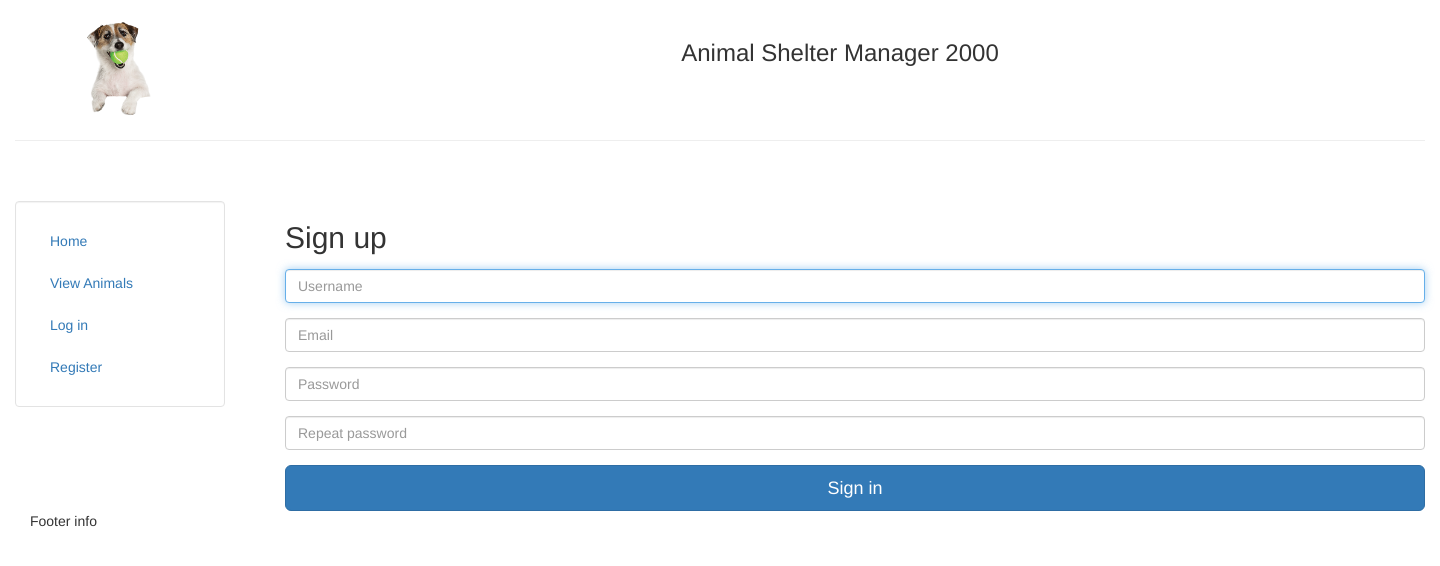
After one commit to sayard/AnimalShelter, a Django app: page /register/ in a window 1440 px wide. The commit adds this page. Shown: the top 566 px of the page. Run offline with Django 3.2, Linux system fonts and the light colour scheme; some libraries are stand-ins or nearby versions.

Commit message:
added registration form

```diff
--- a/animal_shelter/animal_shelter/urls.py
+++ b/animal_shelter/animal_shelter/urls.py
@@ -16,10 +16,13 @@ Including another URLconf
 from django.conf.urls import url, include
 from django.contrib import admin
 
+admin.autodiscover()
+
 urlpatterns = [
     url(r'^admin/', admin.site.urls),
     url(r'^', include('home_page.urls')),
     url(r'^animals/', include('animal_list.urls')),
     url(r'^login/', include('home_page.urls')),
     url(r'^logout/', include('home_page.urls')),
+    url(r'^register/', include('home_page.urls')),
 ]
--- /dev/null
+++ b/animal_shelter/home_page/form.py
@@ -0,0 +1,31 @@
+from django.contrib.auth.forms import UserCreationForm
+from django import forms
+from django.contrib.auth.models import User
+
+
+class RegistrationForm(UserCreationForm):
+    username = forms.CharField(required=True,
+                               widget=forms.TextInput(attrs={'class': 'form-control', 'placeholder': 'Username'}))
+
+    email = forms.EmailField(required=True,
+                             widget=forms.EmailInput(attrs={'class': 'form-control', 'placeholder': 'Email'}))
+
+    password1 = forms.CharField(required=True,
+                                widget=forms.PasswordInput(attrs={'class': 'form-control', 'placeholder': 'Password'}))
+
+    password2 = forms.CharField(required=True,
+                                widget=forms.PasswordInput(
+                                    attrs={'class': 'form-control', 'placeholder': 'Repeat password'}))
+
+    class Meta:
+        model = User
+        fields = ('username', 'email', 'password1', 'password2')
+
+    def save(self, commit=True):
+        user = super(RegistrationForm, self).save(commit=False)
+        user.email = self.cleaned_data['email']
+
+        if commit:
+            user.save()
+
+        return user
--- a/animal_shelter/home_page/templates/home_page/index.html
+++ b/animal_shelter/home_page/templates/home_page/index.html
@@ -13,5 +13,10 @@
 
     <h2>Welcome to our animal shelter's website.</h2>
     <h3>Here you can view animals available for adoption.</h3>
+    {% if logged_in %}
+        <p style="color:green;">You are logged in</p>
+    {% else %}
+        <p style="color:red;">You are not logged in</p>
+    {% endif %}
 
 {% endblock %}
--- a/animal_shelter/home_page/templates/home_page/login.html
+++ b/animal_shelter/home_page/templates/home_page/login.html
@@ -1,4 +1,10 @@
 {% extends "home_page/page_template.html" %}
+
+{% block login_status %}
+    <li><a href='/login/'>Log in</a></li>
+    <li><a href='/register/'>Register</a></li>
+{% endblock %}
+
 {% block content %}
 
 <div class="container">
--- /dev/null
+++ b/animal_shelter/home_page/templates/home_page/register.html
@@ -0,0 +1,31 @@
+{% extends "home_page/page_template.html" %}
+
+{% block login_status %}
+    <li><a href='/login/'>Log in</a></li>
+    <li><a href='/register/'>Register</a></li>
+{% endblock %}
+
+{% block content %}
+<div class="container">
+    <h2 class="form-signin-heading">Sign up</h2>
+    <form method="post">
+        {% csrf_token %}
+        {% for error in form.non_field_errors %}
+            <div class="form-group has-errors text-danger small">
+                {{error}}
+            </div>
+        {% endfor %}
+        {% for field in form %}
+            <div class="form-group has-errors text-danger small">
+                {{field.errors}}
+            </div>
+            <div class="form-group has-errors text-danger small">
+            </div>
+            <div class="form-group">
+                {{field}}
+            </div>
+        {% endfor %}
+        <button class="btn btn-lg btn-primary btn-block" type="submit">Sign in</button>
+    </form>
+</div>
+{% endblock %}
--- a/animal_shelter/home_page/urls.py
+++ b/animal_shelter/home_page/urls.py
@@ -6,5 +6,6 @@ app_name = 'home_page'
 urlpatterns = [
     url(r'^$', views.index, name='index'),
     url(r'^login/$', views.login_user, name='login_user'),
-    url(r'^logout/$', views.login_user, name='logout_user')
+    url(r'^logout/$', views.login_user, name='logout_user'),
+    url(r'^register/$', views.register, name='register')
 ]
--- a/animal_shelter/home_page/views.py
+++ b/animal_shelter/home_page/views.py
@@ -1,5 +1,6 @@
 from django.contrib.auth import authenticate, login, logout
 from django.shortcuts import render
+from .form import RegistrationForm
 
 
 def index(request):
@@ -29,3 +30,19 @@ def logout_user(request):
     logout(request)
     logged_in = False
     return render(request, 'home_page/index.html', {'logged_in': logged_in})
+
+
+def register(request):
+    if request.method == 'POST':
+        form = RegistrationForm(request.POST)
+        if form.is_valid():
+            form.save()
+            username = form.cleaned_data.get('username')
+            password = form.cleaned_data.get('password1')
+            user = authenticate(username=username, password=password)
+            login(request, user)
+            logged_in = True
+            return render(request, 'home_page/index.html', {'logged_in': logged_in})
+    else:
+        form = RegistrationForm()
+    return render(request, 'home_page/register.html', {'form': form})
```
Also changed, not shown: animal_shelter/db.sqlite3.
